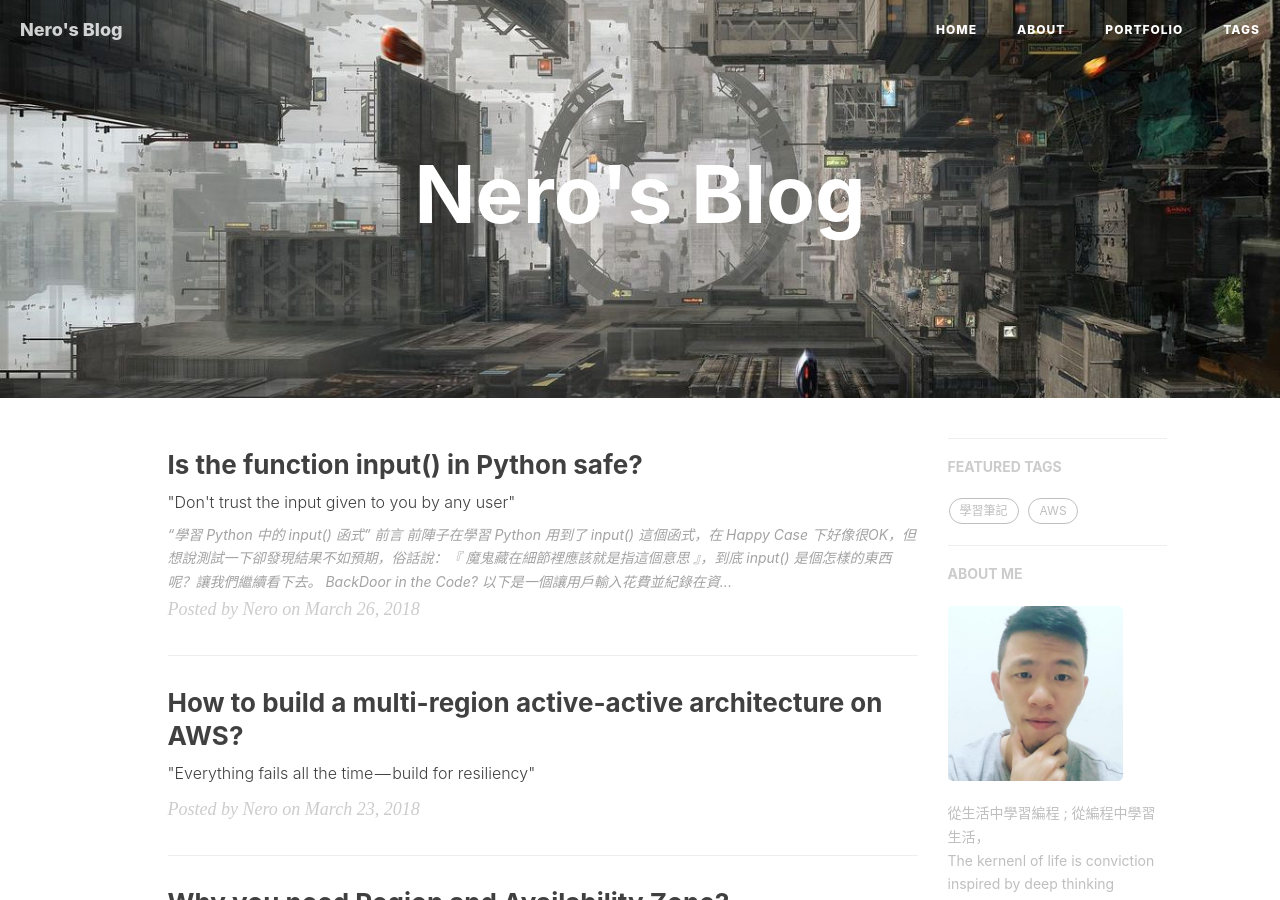
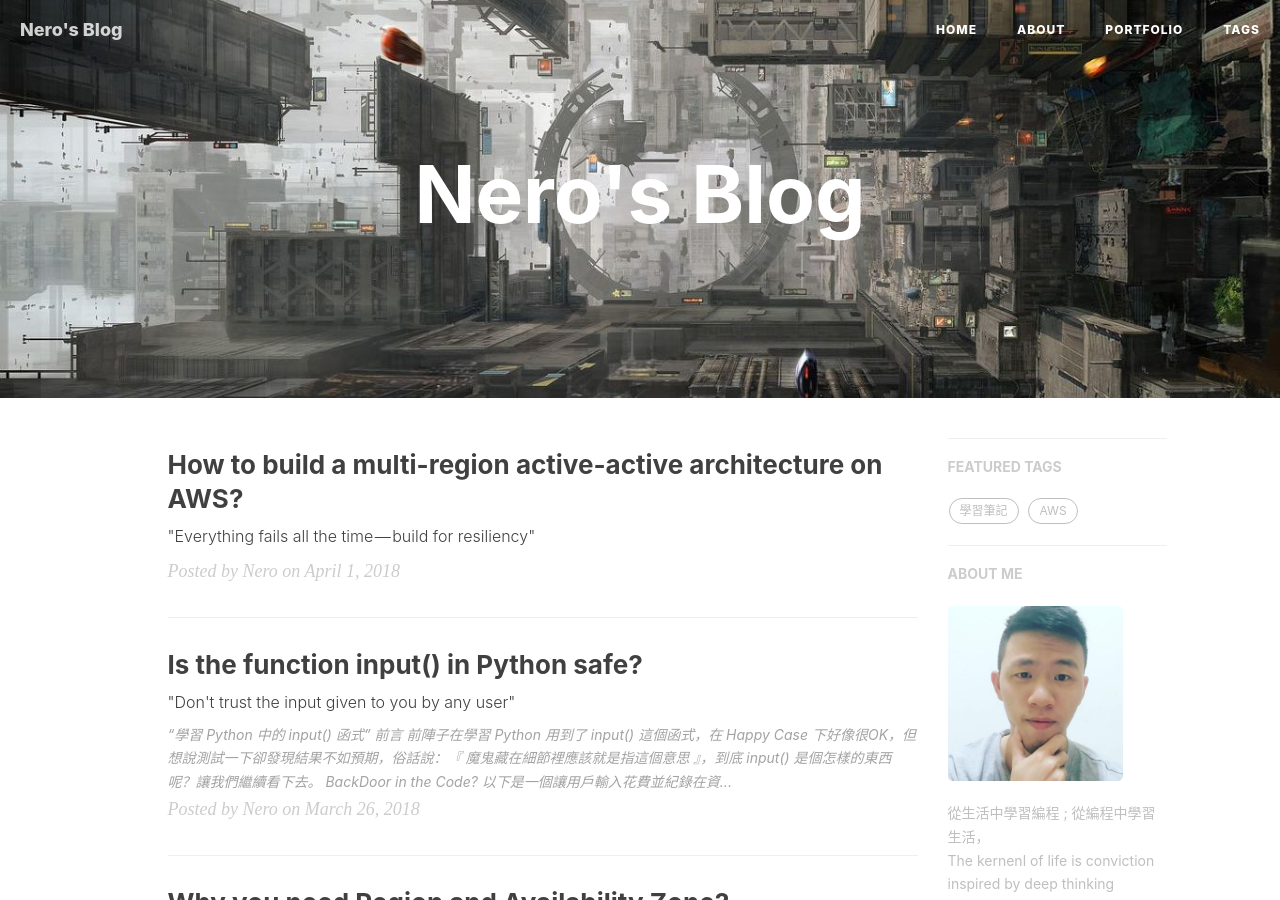
Before and after one commit to NeroCube/nerocube.github.io, a Jekyll site: the page built from index.html, in a window 1280 px wide and 900 px high. Built offline with Jekyll 4.4.1, drawn with Linux system fonts in a browser that asks for light colours; nearby versions of some CDN libraries; the list of posts is cut into pages by our own code; comment, search, counter and statistics services are not loaded.

Commit message:
Update 2018-4-1-build-a-multi-region-active-architecture-on-aws.md

```diff
--- a/_posts/2018-4-1-build-a-multi-region-active-architecture-on-aws.md
+++ b/_posts/2018-4-1-build-a-multi-region-active-architecture-on-aws.md
@@ -2,7 +2,7 @@
 layout:     post
 title:      "How to build a multi-region active-active architecture on AWS?"
 subtitle:   " \"Everything fails all the time — build for resiliency\""
-date:       2018-03-23 17:02:00
+date:       2018-04-01 17:02:00
 author:     "Nero"
 header-img: "img/post-bg-os-metro.jpg"
 tags:
```
